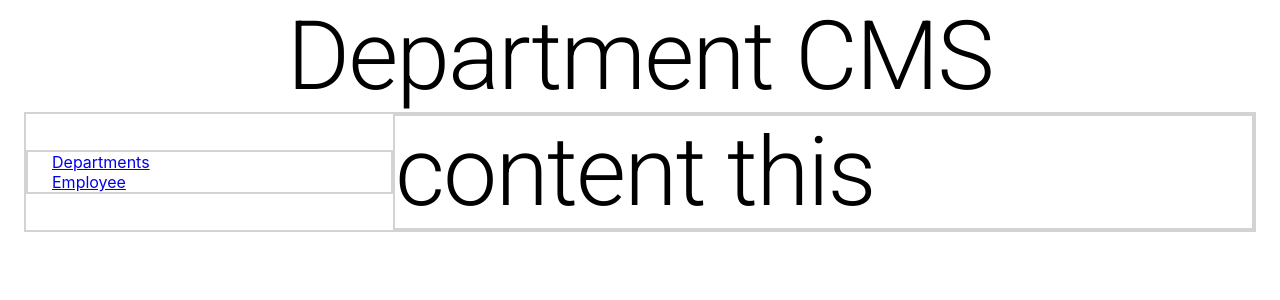
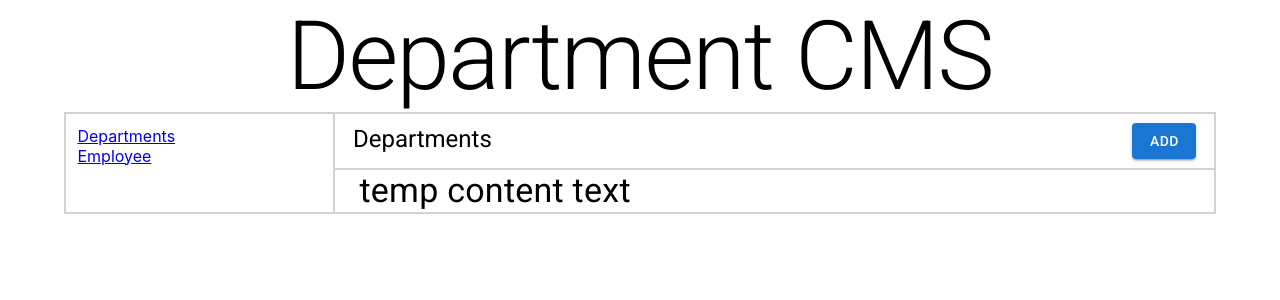
Before and after one commit to AlexanderShirokovExceedTeam/departments-client, a React (Create React App) app: page /departments in a window 1280 px wide. Shown: the top 300 px of the page. Built offline with nearby package versions, Linux system fonts and the light colour scheme.

Commit message:
ContentHeader component

```diff
--- a/package.json
+++ b/package.json
@@ -3,7 +3,10 @@
   "version": "0.1.0",
   "private": true,
   "dependencies": {
-    "@material-ui/core": "^4.12.3",
+    "@emotion/react": "^11.5.0",
+    "@emotion/styled": "^11.3.0",
+    "@mui/icons-material": "^5.0.5",
+    "@mui/material": "^5.0.6",
     "@testing-library/jest-dom": "^5.14.1",
     "@testing-library/react": "^11.2.7",
     "@testing-library/user-event": "^12.8.3",
--- a/src/App.jsx
+++ b/src/App.jsx
@@ -2,7 +2,7 @@ import React from 'react';
 import {
   Container,
   Typography
-} from '@material-ui/core';
+} from '@mui/material';
 import MainContainer from './components/main/mainContainer';
 import './App.scss';
 
--- a/src/App.scss
+++ b/src/App.scss
@@ -2,6 +2,7 @@
   display: flex;
   flex-direction: column;
   align-items: center;
-  justify-content: center;
+  justify-content: flex-start;
   align-content: center;
+  height: 100%;
 }
--- /dev/null
+++ b/src/components/contentHeader/contentHeader.jsx
@@ -0,0 +1,38 @@
+import React from 'react';
+import {
+  Container,
+  Typography,
+  Button
+} from '@mui/material';
+import './contentHeader.scss';
+
+const ContentHeader = ({ routeIsEmployee }) => {
+
+  const onClickAddHandler = () => {
+
+  }
+
+  return (
+    <Container className="content">
+      <Container className="content-header">
+        <Typography variant='h5'>
+          {routeIsEmployee ? 'Employee' : 'Departments'}
+        </Typography>
+        <Button
+          variant="contained"
+          color="primary"
+          onClick={() => onClickAddHandler()}
+        >
+          Add
+        </Button>
+      </Container>
+      <Container>
+        <Typography variant='h4'>
+          temp content text
+        </Typography>
+      </Container>
+    </Container>
+  )
+}
+
+export default ContentHeader;
--- /dev/null
+++ b/src/components/contentHeader/contentHeader.scss
@@ -0,0 +1,11 @@
+.content-header.MuiContainer-root {
+  display: flex;
+  flex-direction: row;
+  justify-content: space-between;
+  padding: 1% 2%;
+  border-bottom: 2px solid lightgrey;
+}
+
+.content.MuiContainer-root {
+  padding: 0;
+}
--- a/src/components/main/mainContainer.jsx
+++ b/src/components/main/mainContainer.jsx
@@ -1,16 +1,21 @@
-import React from 'react';
+import React, { useState } from 'react';
 import { Switch, Route, Redirect } from 'react-router-dom';
-import { Container, Typography } from '@material-ui/core';
+import { Container, Typography } from '@mui/material';
 import SideBar from '../sidebar/sideBar';
+import ContentHeader from '../contentHeader/contentHeader';
 import './mainContainer.scss';
 
 const MainContainer = () => {
+  const [routeIsEmployee, setRouteIsEmployee] = useState(false);
+
   return (
     <Container className="main-container">
-      <SideBar />
-      <Typography className="content" variant='h1'>
-        content this
-      </Typography>
+      <SideBar
+        setRouteIsEmployee={setRouteIsEmployee}
+      />
+      <ContentHeader
+        routeIsEmployee={routeIsEmployee}
+      />
     </Container>
   )
 }
--- a/src/components/main/mainContainer.scss
+++ b/src/components/main/mainContainer.scss
@@ -6,8 +6,3 @@
   justify-content: center;
   padding: 0;
 }
-
-.content {
-  width: 70%;
-  border: 2px solid lightgrey;
-}
--- a/src/components/sidebar/sideBar.jsx
+++ b/src/components/sidebar/sideBar.jsx
@@ -1,13 +1,20 @@
+import React from 'react';
 import { Switch, Route, Redirect, Link } from 'react-router-dom';
-import { Container } from '@material-ui/core';
+import { Container } from '@mui/material';
 import './sideBar.scss';
 
-const SideBar = () => {
+const SideBar = ({ setRouteIsEmployee }) => {
 
   return (
     <Container className="sidebar">
-      <Link to="/departments">Departments</Link>
-      <Link to="/employee">Employee</Link>
+      <Link
+        to="/departments"
+        onClick={() => setRouteIsEmployee(false)}
+      >Departments</Link>
+      <Link
+        to="/employee"
+        onClick={() => setRouteIsEmployee(true)}
+      >Employee</Link>
     </Container>
   )
 }
--- a/src/components/sidebar/sideBar.scss
+++ b/src/components/sidebar/sideBar.scss
@@ -1,8 +1,8 @@
 .sidebar.MuiContainer-root {
   display: flex;
   flex-direction: column;
-
+  padding: 1%;
   width: 30%;
   height: 100%;
-  border: 2px solid lightgrey;
+  border-right: 2px solid lightgrey;
 }
--- a/src/index.scss
+++ b/src/index.scss
@@ -7,6 +7,13 @@ body {
   -moz-osx-font-smoothing: grayscale;
 }
 
+html,
+body,
+#root {
+  width: 100%;
+  height: 100%;
+}
+
 code {
   font-family: source-code-pro, Menlo, Monaco, Consolas, 'Courier New',
     monospace;
```
Also changed, not shown: 1 other file (tests, documents, lock files or other folders).
